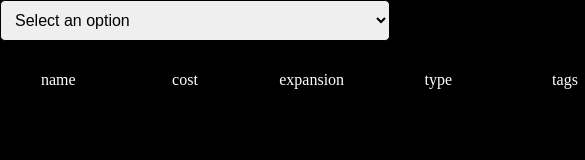
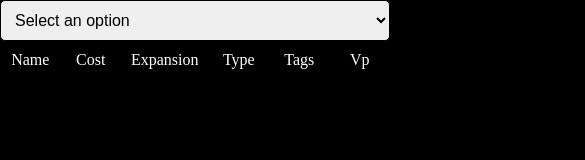
Before and after one commit to the-broken-tile/marsle, a plain HTML site: page index.html in a window 390 px wide. Shown: the top 160 px of the page, 585 px wide, since content can reach past the window. Drawn offline with Linux system fonts and the light colour scheme.

Commit message:
Deploying to gh-pages from @ the-broken-tile/marsle@45cd0aa98cb0935fe8d0e6a2e2f4c7389836e8a4 🚀

```diff
--- a/styles.css
+++ b/styles.css
@@ -12,12 +12,14 @@ body {
     grid-gap: 10px;
     width: 750px;
     margin: 20px auto;
+    max-width: 100%;
 }
 .header {
     background: black;
     color: white;
     padding: 10px;
     text-align: center;
+    text-transform: capitalize;
 }
 
 .guess {
@@ -156,3 +158,10 @@ body {
 .expansion-base {
     display: none;
 }
+
+@media only screen and (max-width: 576px) {
+    .grid {
+        margin: 0;
+        grid-gap: 0;
+    }
+}
```
